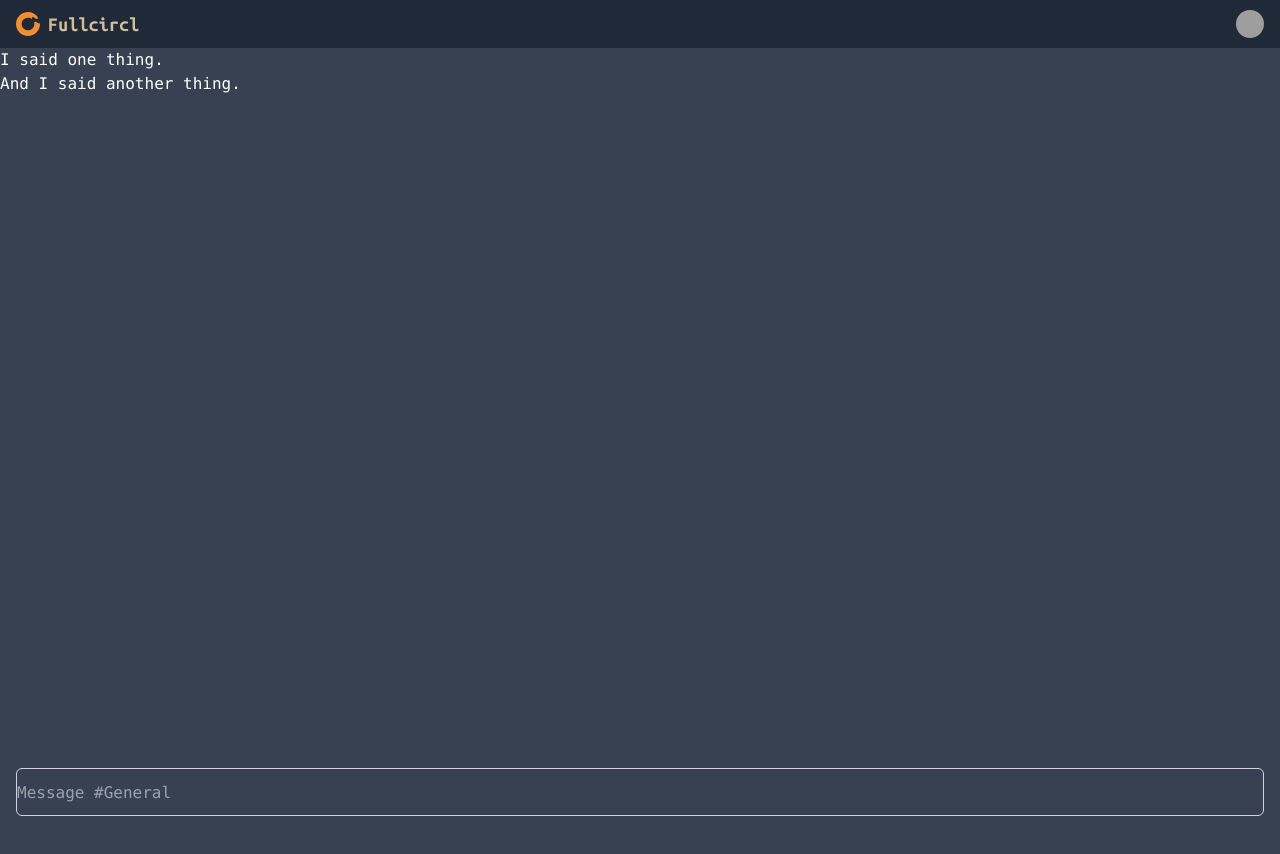
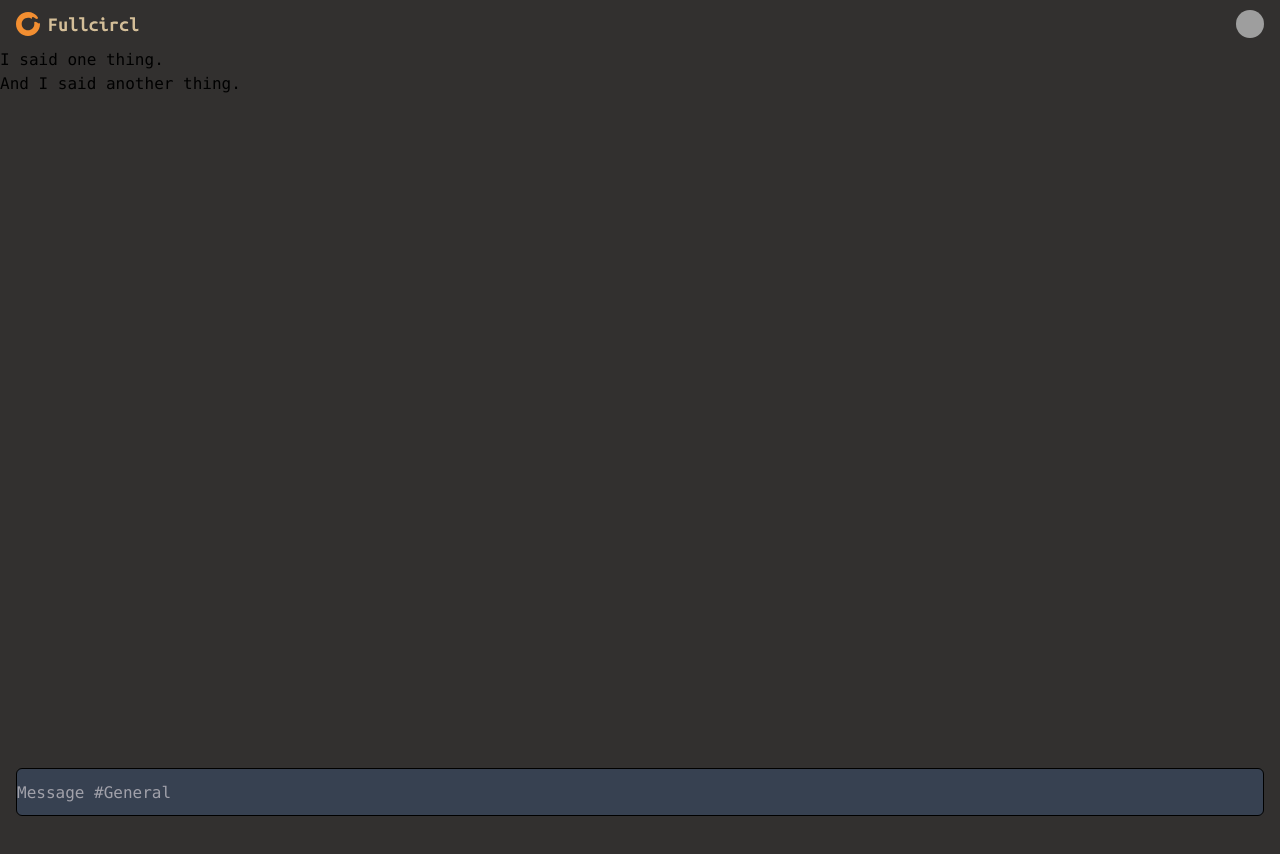
Before and after one commit to fullcircl/fullcircl-app, a Svelte app in the folder src/fullcircl-client/client-app/: page / in a window 1280 px wide. Shown: the top 854 px of the page. Built offline with nearby package versions, Linux system fonts and the light colour scheme; grey boxes are pictures that could not be loaded; a web font is replaced by a local one.

Commit message:
Changed bg color

```diff
--- a/src/fullcircl-client/client-app/tailwind.config.js
+++ b/src/fullcircl-client/client-app/tailwind.config.js
@@ -15,6 +15,11 @@ module.exports = {
     fontFamily: {
       'mono': ['"Ubuntu Mono"', 'ui-monospace', 'SFMono-Regular', 'Menlo', 'Monaco', 'Consolas', '"Liberation Mono"', '"Courier New"', 'monospace']
     },
+    colors: {
+      gray: {
+        700: "#32302f"
+      }
+    },
     extend: {},
   },
   variants: {
```
